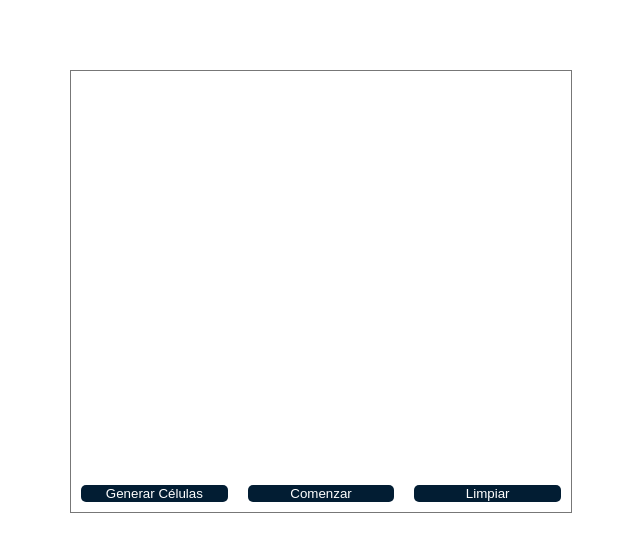
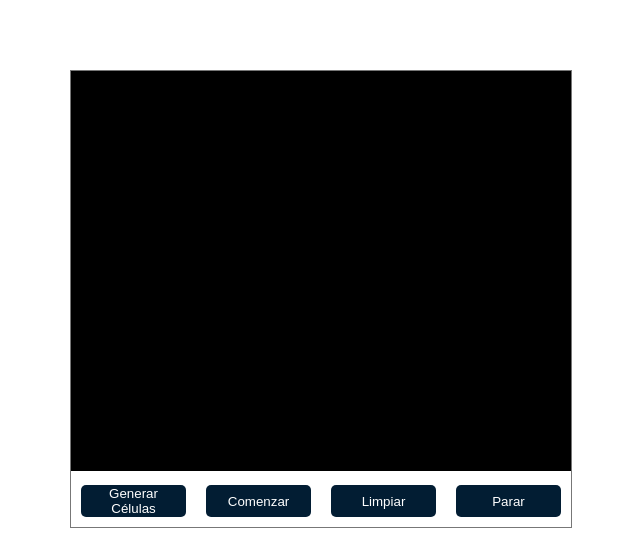
Before and after one commit to carlosMoreno357/juego_de_la_vida, a plain HTML site: page index.html in a window 1280 px wide. Shown: the whole page, without its empty margins (319-959 px from the left). Drawn offline with Linux system fonts and the light colour scheme.

Commit message:
Variables globales
Se establecen las variables globales para generar el tablero

```diff
--- a/index.html
+++ b/index.html
@@ -13,6 +13,7 @@
             <button id="generar">Generar Células</button>
             <button id="comenzar">Comenzar</button>
             <button id="limpiar">Limpiar</button>
+            <button id="parar">Parar</button>
         </div>
     </div>
     <script src="./juego.js"></script>
--- a/juego.js
+++ b/juego.js
@@ -1 +1,26 @@
 console.log("----- Juego de la vida Inicializado -----");
+
+!function(){
+
+    var btnGenerar = document.querySelector('#generar');
+    var btnComenzar = document.querySelector('#comenzar');
+    var btnParar = document.querySelector('#parar');
+    var btnLimpiar = document.querySelector('#limpiar');
+
+    var estado = {
+        activo: false,
+        celulas_vivas: {
+            anteriores: [],
+            actuales: []
+        }
+    };
+
+    var tam_celula = 5;
+
+    var tablero = document.querySelector('#tablero');
+    var tableroContexto = tablero.getContext('2d');
+
+    tablero.style.backgroundColor = '#000';
+    tableroContexto.fillStyle = '#fff';
+
+}();
```
